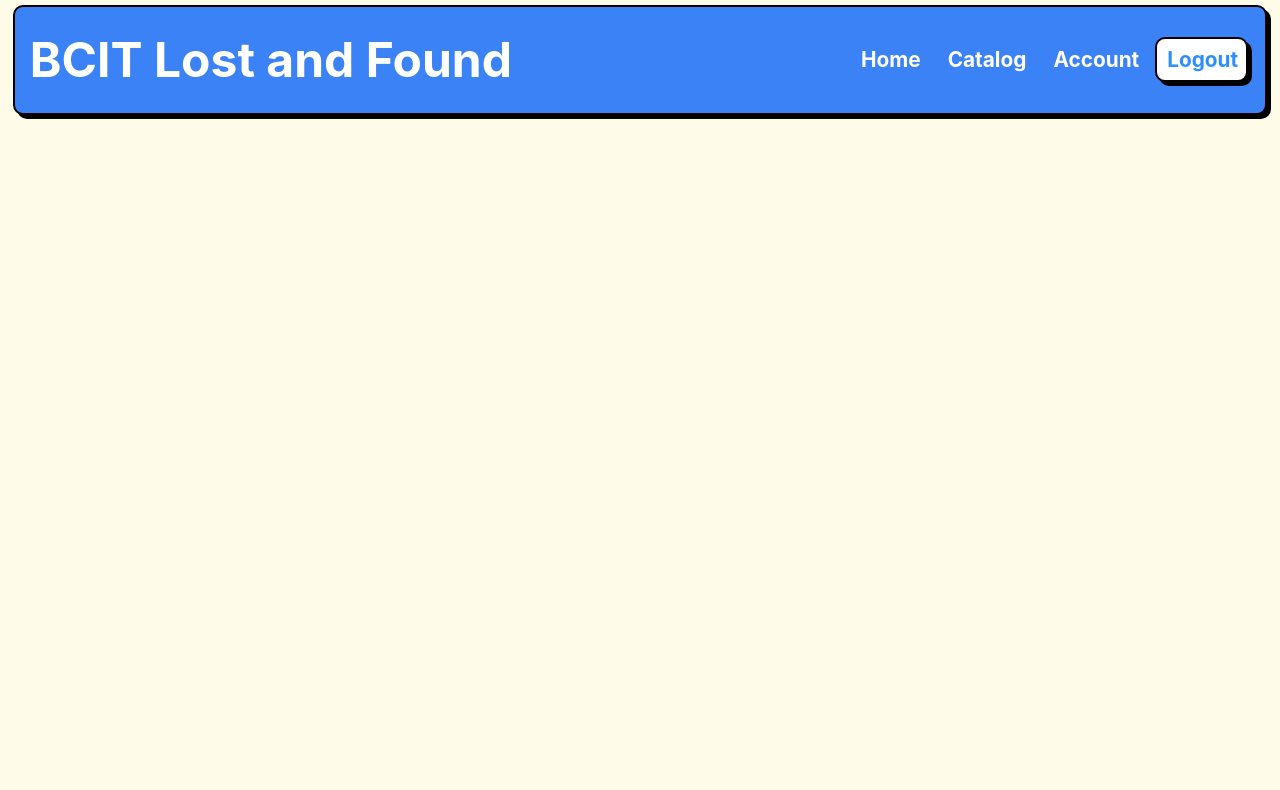
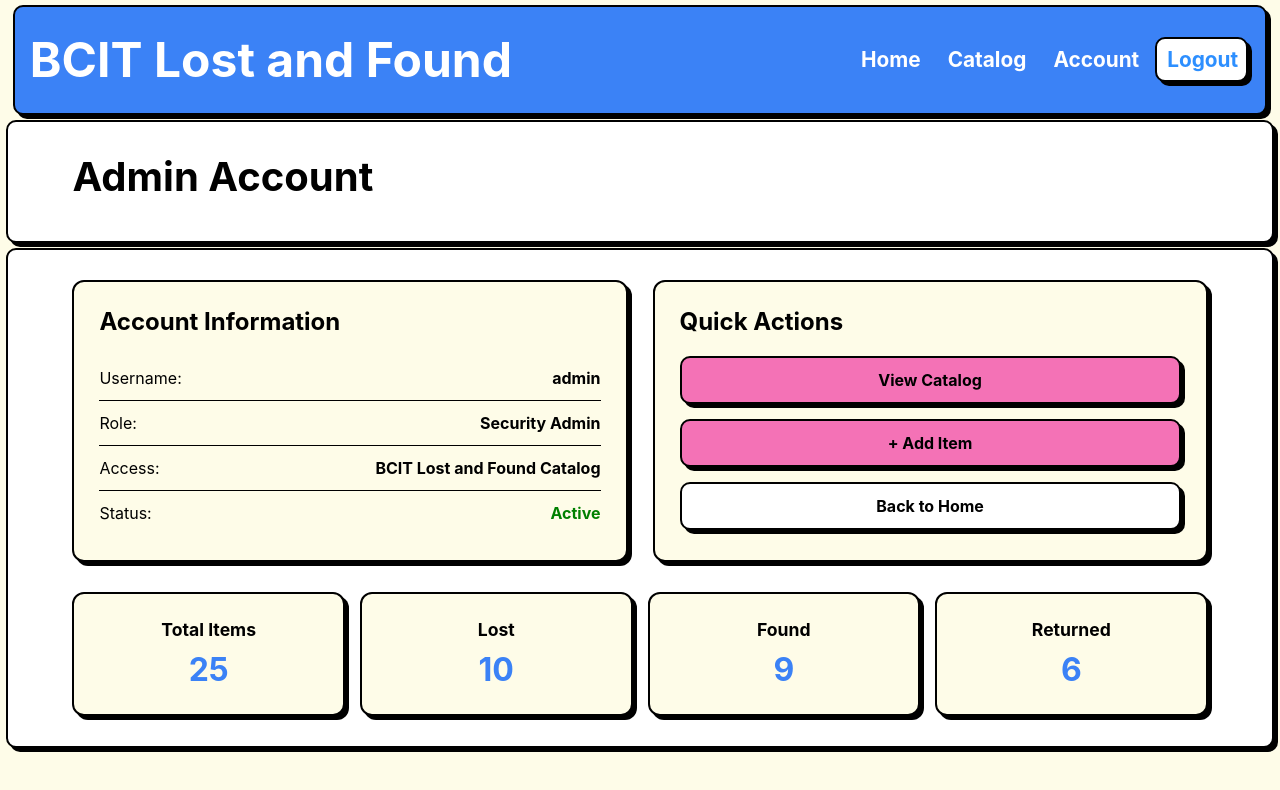
Before and after one commit to pauldidenko/ACIT_2911_Project, a website: page project_web/account.html in a window 1280 px wide. Drawn offline with Linux system fonts and the light colour scheme; files whose address does not match are found by name.

Commit message:
added HTML and CSS for Account Page

```diff
--- a/project_web/account.html
+++ b/project_web/account.html
@@ -1,11 +1,14 @@
 <!DOCTYPE html>
 <html lang="en">
+
 <head>
     <meta charset="UTF-8">
     <meta name="viewport" content="width=device-width, initial-scale=1.0">
     <title>BCIT lost and found | Account</title>
     <link rel="stylesheet" href="./css_file/style.css">
+     <link rel="stylesheet" href="./css_file/account.css">
 </head>
+
 <body>
     <header class="navbar">
         <h1 class="logo"><a href="index.html" class="logo1">BCIT Lost and Found</a></h1>
@@ -19,6 +22,76 @@
         </nav>
     </header>
 
+
+    <section class="account-hero">
+        <div class="account-hero-content">
+            <h1>Admin Account</h1>
+        </div>
+    </section>
+
+    <section class="account-section">
+
+        <div class="account-grid">
+
+            <div class="account-card profile-card">
+                <h2>Account Information</h2>
+
+                <div class="account-info-row">
+                    <span>Username:</span>
+                    <strong>admin</strong>
+                </div>
+
+                <div class="account-info-row">
+                    <span>Role:</span>
+                    <strong>Security Admin</strong>
+                </div>
+
+                <div class="account-info-row">
+                    <span>Access:</span>
+                    <strong>BCIT Lost and Found Catalog</strong>
+                </div>
+
+                <div class="account-info-row">
+                    <span>Status:</span>
+                    <strong class="active-status">Active</strong>
+                </div>
+            </div>
+
+            <div class="account-card">
+                <h2>Quick Actions</h2>
+
+                <div class="quick-actions">
+                    <a href="catalog.html" class="account-btn">View Catalog</a>
+                    <a href="add-lost-item.html" class="account-btn">+ Add Item</a>
+                    <a href="index.html" class="account-btn secondary-btn">Back to Home</a>
+                </div>
+            </div>
+
+        </div>
+
+        <div class="stats-grid">
+            <div class="stat-card">
+                <h3>Total Items</h3>
+                <p>25</p>
+            </div>
+
+            <div class="stat-card">
+                <h3>Lost</h3>
+                <p>10</p>
+            </div>
+
+            <div class="stat-card">
+                <h3>Found</h3>
+                <p>9</p>
+            </div>
+
+            <div class="stat-card">
+                <h3>Returned</h3>
+                <p>6</p>
+            </div>
+        </div>
+
+    </section>
     <main class="card">
         <div class="container"></div>
     </main>
@@ -35,4 +108,5 @@
         });
     </script>
 </body>
+
 </html>
--- /dev/null
+++ b/project_web/css_file/account.css
@@ -0,0 +1,132 @@
+.account-hero {
+    max-width: 99%;
+    min-height: 120px;
+    margin: 5px auto;
+    padding: 30px clamp(30px, 5vw, 80px);
+
+    background-color: white;
+    border: 2px solid black;
+    border-radius: 10px;
+    box-shadow: 4px 4px 0px 0px #000000;
+
+    display: flex;
+    align-items: center;
+}
+
+.account-hero-content h1 {
+    margin: 0 0 10px 0;
+    font-size: clamp(1.8rem, 4vw, 2.5rem);
+    font-weight: 700;
+    color: black;
+}
+
+.account-hero-content p {
+    margin: 0;
+    font-size: clamp(0.95rem, 2vw, 1.1rem);
+    color: black;
+}
+
+.account-section {
+    max-width: 99%;
+    margin: 5px auto 20px auto;
+    padding: 30px clamp(20px, 5vw, 80px);
+
+    background-color: white;
+    border: 2px solid black;
+    border-radius: 10px;
+    box-shadow: 4px 4px 0px 0px #000000;
+}
+
+.account-grid {
+    display: grid;
+    grid-template-columns: repeat(2, 1fr);
+    gap: 25px;
+    margin-bottom: 30px;
+}
+
+.account-card,
+.stat-card {
+    background-color: #fefce8;
+    border: 2px solid black;
+    border-radius: 12px;
+    box-shadow: 4px 4px 0px 0px #000000;
+    padding: 25px;
+}
+
+.account-card h2 {
+    margin-top: 0;
+    margin-bottom: 20px;
+}
+
+.account-info-row {
+    display: flex;
+    justify-content: space-between;
+    gap: 15px;
+    padding: 12px 0;
+    border-bottom: 1.5px solid black;
+}
+
+.account-info-row:last-child {
+    border-bottom: none;
+}
+
+.active-status {
+    color: green;
+}
+
+.quick-actions {
+    display: flex;
+    flex-direction: column;
+    gap: 15px;
+}
+
+.account-btn {
+    display: inline-block;
+    text-align: center;
+    background-color: #f472b6;
+    color: black;
+    padding: 12px 18px;
+    border-radius: 10px;
+    text-decoration: none;
+    font-weight: bold;
+    border: 2px solid black;
+    box-shadow: 4px 4px 0px 0px #000000;
+}
+
+.secondary-btn {
+    background-color: white;
+}
+
+.account-btn:hover {
+    background-color: black;
+    color: white;
+}
+
+.stats-grid {
+    display: grid;
+    grid-template-columns: repeat(4, 1fr);
+    gap: 15px;
+}
+
+.stat-card {
+    text-align: center;
+}
+
+.stat-card h3 {
+    margin: 0 0 10px 0;
+    font-size: 1.1rem;
+}
+
+.stat-card p {
+    margin: 0;
+    font-size: 2rem;
+    font-weight: bold;
+    color: #3b82f6;
+}
+
+@media screen and (max-width: 842px) {
+    .account-grid,
+    .stats-grid {
+        grid-template-columns: 1fr;
+    }
+}
```
